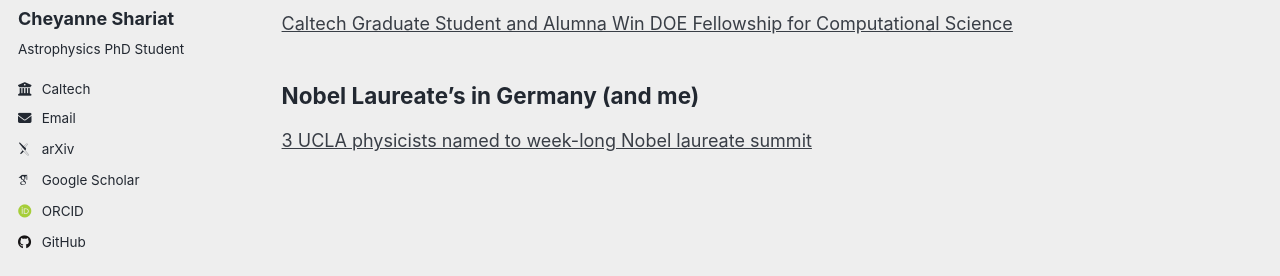
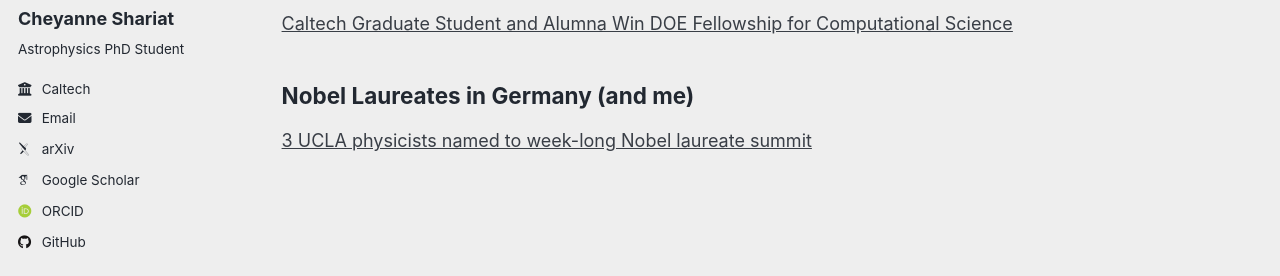
Before and after one commit to cheyanneshariat/cheyanneshariat.github.io, a Jekyll site: the page built from _pages/media.md, in a window 1280 px wide. Shown: the part 324-600 px from the top of the page. Built offline with Jekyll 4.4.1, drawn with Linux system fonts in a browser that asks for light colours; some web fonts are replaced; a script that is not in the unit is left out.

Commit message:
Fix typo in 'Nobel Laureate's' heading

```diff
--- a/_pages/media.md
+++ b/_pages/media.md
@@ -15,6 +15,6 @@ author_profile: true
 
 [Caltech Graduate Student and Alumna Win DOE Fellowship for Computational Science](https://www.gps.caltech.edu/news-and-events/news/caltech-graduate-student-and-alumna-win-doe-fellowship-for-computational-science)
 
-## Nobel Laureate's in Germany (and me)
+## Nobel Laureates in Germany (and me)
 
 [3 UCLA physicists named to week-long Nobel laureate summit](https://www.college.ucla.edu/physical-sciences-ucla-physicists-named-to-week-long-nobel-laureate-summit-2024)
```
